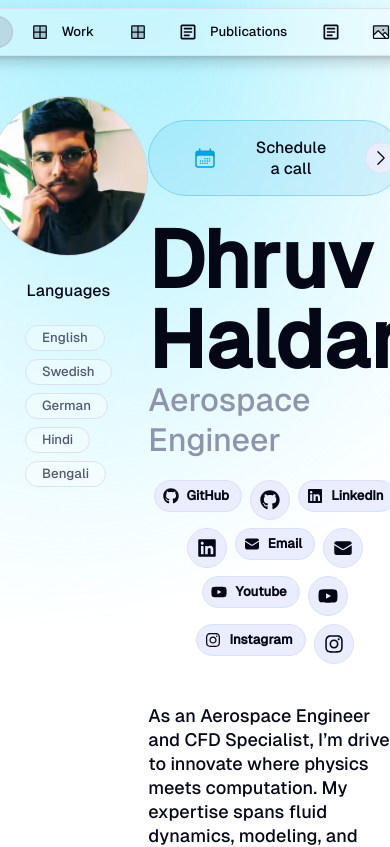
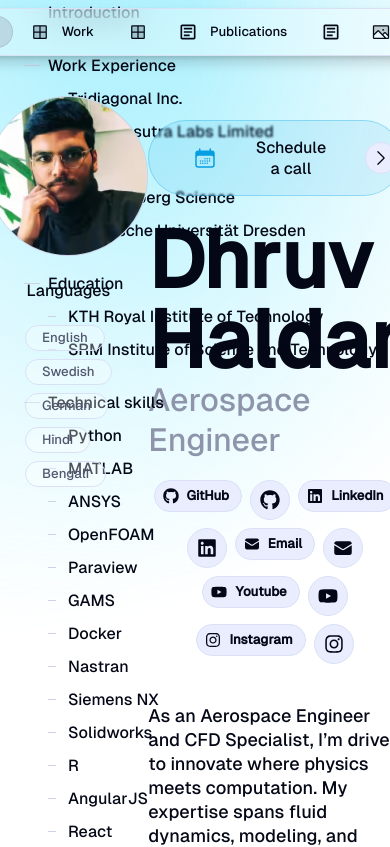
Before and after one commit to dhruvhaldar/portfolio, a Next.js app: page /about in a window 390 px wide. Shown: the top 847 px of the page. Built offline with nearby package versions, Linux system fonts and the light colour scheme.

Commit message:
ToC hidden on mobile

```diff
--- a/src/app/about/page.tsx
+++ b/src/app/about/page.tsx
@@ -100,7 +100,7 @@ export default function About() {
       />
 
       {/* Table of Contents */}
-      {/* {about.tableOfContent.display && (
+      {about.tableOfContent.display && (
         <Column
           left="0"
           style={{ top: "50%", transform: "translateY(-50%)" }}
@@ -111,7 +111,7 @@ export default function About() {
         >
           <TableOfContents structure={structure} about={about} />
         </Column>
-      )} */}
+      )}
 
       <Flex fillWidth mobileDirection="column" horizontal="center">
         {/* Avatar Section */}
--- /dev/null
+++ b/src/components/about/TableOfContents.tsx
@@ -0,0 +1,89 @@
+"use client";
+
+import React from "react";
+import { Column, Flex, Text } from "@/once-ui/components";
+import styles from "./about.module.scss";
+
+interface TableOfContentsProps {
+  structure: {
+    title: string;
+    display: boolean;
+    items: string[];
+  }[];
+  about: {
+    tableOfContent: {
+      display: boolean;
+      subItems: boolean;
+    };
+  };
+}
+
+const TableOfContents: React.FC<TableOfContentsProps> = ({ structure, about }) => {
+  const scrollTo = (id: string, offset: number) => {
+    const element = document.getElementById(id);
+    if (element) {
+      const elementPosition = element.getBoundingClientRect().top;
+      const offsetPosition = elementPosition + window.scrollY - offset;
+
+      window.scrollTo({
+        top: offsetPosition,
+        behavior: "smooth",
+      });
+    }
+  };
+
+  if (!about.tableOfContent.display) return null;
+
+  return (
+    <Column
+      left="0"
+      style={{
+        top: "50%",
+        transform: "translateY(-50%)",
+        whiteSpace: "nowrap",
+      }}
+      position="fixed"
+      paddingLeft="24"
+      gap="32"
+      hide="m"
+    >
+      {structure
+        .filter((section) => section.display)
+        .map((section, sectionIndex) => (
+          <Column key={sectionIndex} gap="12">
+            <Flex
+              cursor="interactive"
+              className={styles.hover}
+              gap="8"
+              vertical="center"
+              onClick={() => scrollTo(section.title, 80)}
+            >
+              <Flex height="1" minWidth="16" background="neutral-strong"></Flex>
+              <Text>{section.title}</Text>
+            </Flex>
+            {about.tableOfContent.subItems && (
+              <>
+                {section.items.map((item, itemIndex) => (
+                  <Flex
+                    hide="l"
+                    key={itemIndex}
+                    style={{ cursor: "pointer" }}
+                    className={styles.hover}
+                    gap="12"
+                    paddingLeft="24"
+                    vertical="center"
+                    onClick={() => scrollTo(item, 80)}
+                  >
+                    <Flex height="1" minWidth="8" background="neutral-strong"></Flex>
+                    <Text>{item}</Text>
+                  </Flex>
+                ))}
+              </>
+            )}
+          </Column>
+        ))}
+    </Column>
+  );
+};
+
+export default TableOfContents;
--- a/src/components/gallery/MasonryGrid.tsx
+++ b/src/components/gallery/MasonryGrid.tsx
@@ -22,10 +22,10 @@ export default function MasonryGrid() {
       {gallery.images.map((image, index) => (
         <SmartImage
           priority={index < 10}
-          sizes="(max-width: 560px) 100vw, (max-width: 1024px) 50vw, (max-width: 1440px) 33vw, 25vw"
+          sizes="(max-width: 560px) 100vw, 50vw"
           key={index}
           radius="m"
-          aspectRatio={image.orientation === "horizontal" ? "16 / 9" : "9 / 16"}
+          aspectRatio={image.orientation === "horizontal" ? "16 / 9" : "3 / 4"}
           src={image.src}
           alt={image.alt}
           className={styles.gridItem}
```
Also changed, not shown: 1 other file (tests, documents, lock files or other folders).
